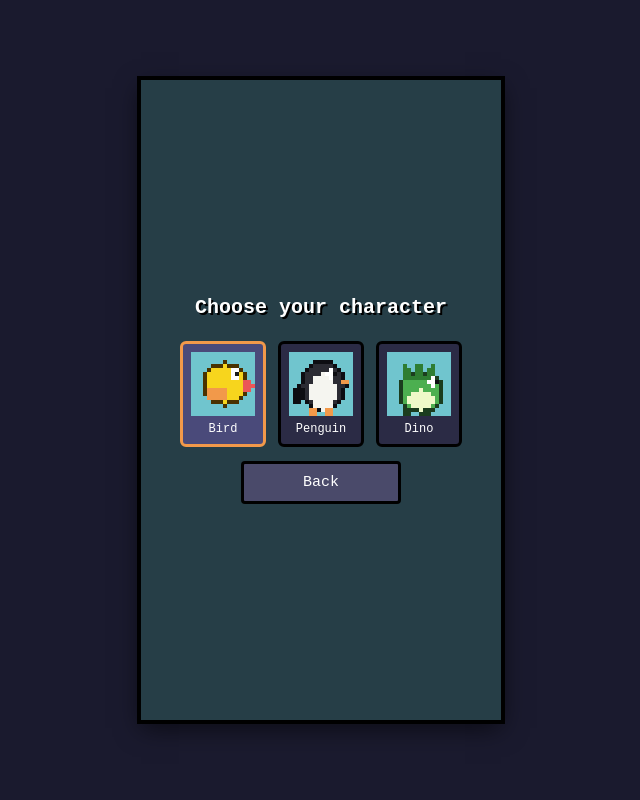
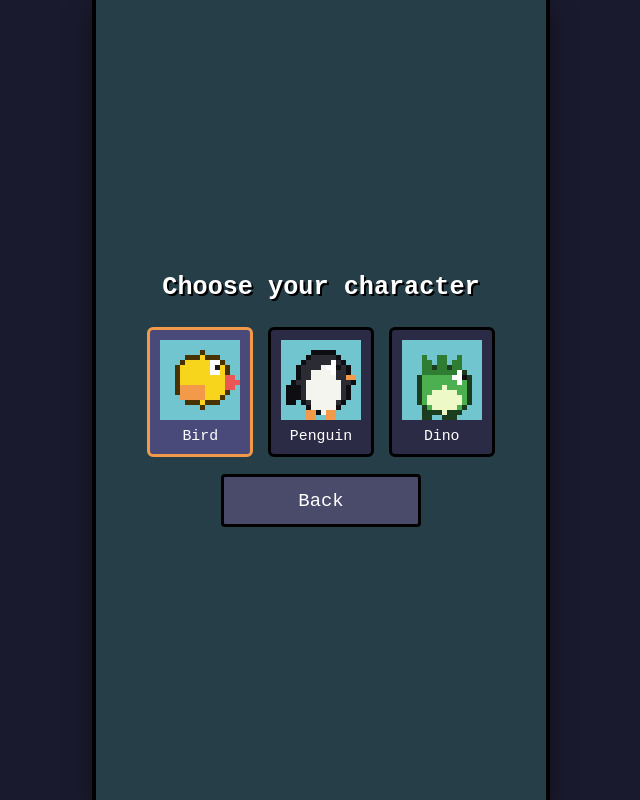
Before and after one commit to tmedha/flappy-bird, a plain HTML site: page index.html in a window 1280 px wide. Both pictures are taken after a click on the button "Play". Shown: the whole page, without its empty margins (319-959 px from the left). Drawn offline with Linux system fonts and the light colour scheme.

Commit message:
Make game window bigger

```diff
--- a/index.html
+++ b/index.html
@@ -1,10 +1,13 @@
 <!DOCTYPE html>
 <html lang="en">
+
 <head>
     <meta charset="UTF-8" />
+    <meta name="viewport" content="width=device-width, initial-scale=1, viewport-fit=cover" />
     <title>Flappy Bird</title>
     <link rel="stylesheet" href="style.css" />
 </head>
+
 <body>
     <div id="game-container">
         <canvas id="game-canvas" width="360" height="640"></canvas>
@@ -106,4 +109,5 @@
     <script src="src/screens/winScreen.js"></script>
     <script src="src/game.js"></script>
 </body>
+
 </html>
--- a/style.css
+++ b/style.css
@@ -15,8 +15,9 @@ html, body {
 
 #game-container {
   position: relative;
-  width: 360px;
-  height: 640px;
+  width: min(100vw, 56.25vh, 480px);
+  height: min(100vh, 177.78vw, 853px);
+  container-type: size;
   box-shadow: 0 0 0 4px #000, 0 8px 24px rgba(0, 0, 0, 0.6);
 }
 
@@ -24,8 +25,8 @@ html, body {
   position: absolute;
   top: 0;
   left: 0;
-  width: 360px;
-  height: 640px;
+  width: 100%;
+  height: 100%;
   image-rendering: pixelated;
   image-rendering: crisp-edges;
   background: #70c5ce;
@@ -33,17 +34,17 @@ html, body {
 
 #pause-btn {
   position: absolute;
-  top: 12px;
-  right: 12px;
+  top: 3.3cqw;
+  right: 3.3cqw;
   z-index: 6;
-  width: 36px;
-  height: 36px;
+  width: 10cqw;
+  height: 10cqw;
   padding: 0;
   border-radius: 4px;
   border: 3px solid #000;
   background: #4a4a6a;
   color: #fff;
-  font-size: 14px;
+  font-size: 3.9cqw;
   line-height: 1;
   cursor: pointer;
 }
@@ -54,11 +55,11 @@ html, body {
 
 #hud {
   position: absolute;
-  top: 16px;
+  top: 4.4cqw;
   left: 0;
   right: 0;
   text-align: center;
-  font-size: 32px;
+  font-size: 8.9cqw;
   font-weight: bold;
   text-shadow: 2px 2px 0 #000;
   pointer-events: none;
@@ -75,8 +76,8 @@ html, body {
   flex-direction: column;
   align-items: center;
   justify-content: center;
-  gap: 14px;
-  padding: 24px;
+  gap: 3.9cqw;
+  padding: 6.7cqw;
   text-align: center;
   background: rgba(10, 10, 20, 0.72);
   z-index: 10;
@@ -87,31 +88,31 @@ html, body {
 }
 
 .screen h1 {
-  font-size: 30px;
+  font-size: 8.3cqw;
   margin: 0 0 8px;
   text-shadow: 2px 2px 0 #000;
 }
 
 .screen h2 {
-  font-size: 20px;
+  font-size: 5.6cqw;
   margin: 0 0 8px;
   text-shadow: 2px 2px 0 #000;
 }
 
 .screen p {
-  font-size: 14px;
+  font-size: 3.9cqw;
   margin: 0 0 8px;
   line-height: 1.5;
 }
 
 .btn {
   font-family: inherit;
-  font-size: 15px;
-  padding: 10px 22px;
+  font-size: 4.2cqw;
+  padding: 2.8cqw 6.1cqw;
   border-radius: 4px;
   border: 3px solid #000;
   cursor: pointer;
-  min-width: 160px;
+  min-width: 44.4cqw;
 }
 
 .btn-primary {
@@ -135,22 +136,22 @@ html, body {
 
 .character-grid {
   display: flex;
-  gap: 12px;
+  gap: 3.3cqw;
 }
 
 .character-option {
   display: flex;
   flex-direction: column;
   align-items: center;
-  gap: 6px;
+  gap: 1.7cqw;
   background: #2b2b45;
   border: 3px solid #000;
   border-radius: 6px;
-  padding: 8px;
+  padding: 2.2cqw;
   cursor: pointer;
   color: #fff;
   font-family: inherit;
-  font-size: 12px;
+  font-size: 3.3cqw;
 }
 
 .character-option:hover,
@@ -160,8 +161,8 @@ html, body {
 }
 
 .preview-canvas {
-  width: 64px;
-  height: 64px;
+  width: 17.8cqw;
+  height: 17.8cqw;
   image-rendering: pixelated;
   image-rendering: crisp-edges;
   background: #70c5ce;
```
Lines whose indentation alone changed are shown as unchanged.
